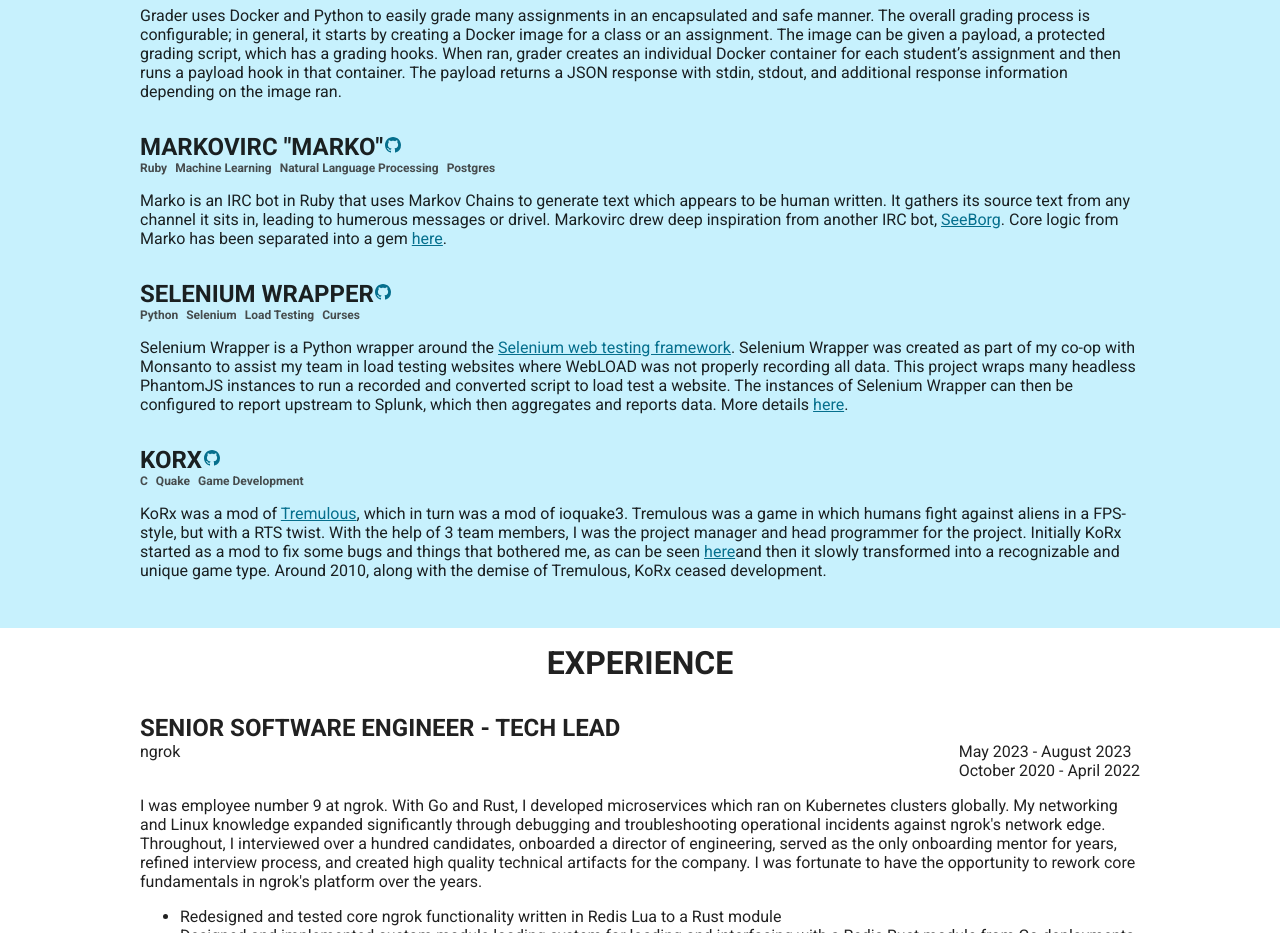
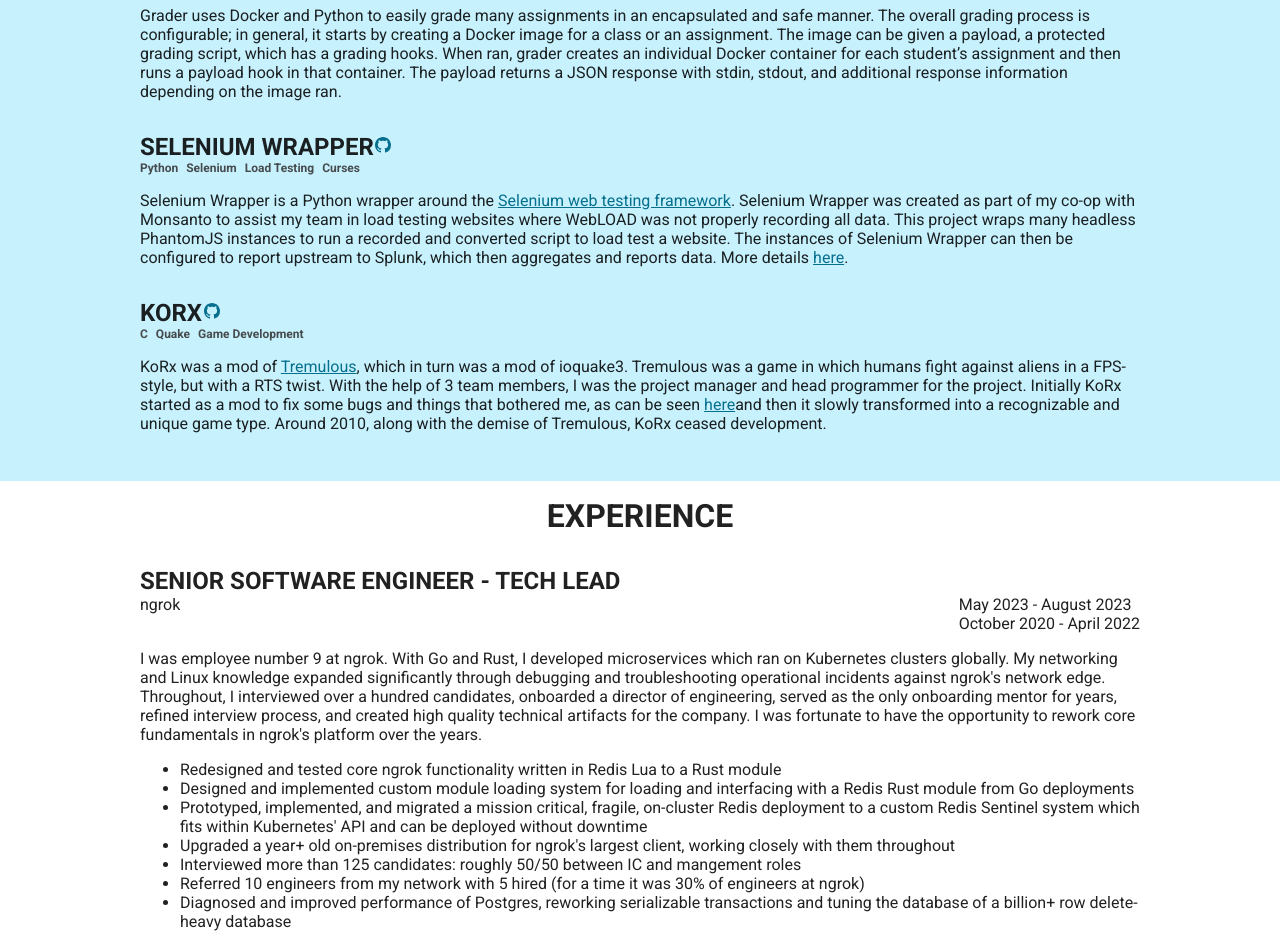
Before and after one commit to brhoades/brod.es, a React app: page / in a window 1280 px wide. Shown: the part 1480-2413 px from the top of the page. Built offline with nearby package versions, Linux system fonts and the light colour scheme.

Commit message:
drop markovirc from projects

```diff
--- a/src/components/sections/Projects.tsx
+++ b/src/components/sections/Projects.tsx
@@ -47,23 +47,6 @@ export default () => (
       </p>
     </ProjectSubsection>
     <ProjectSubsection
-      title={"Markovirc \"Marko\""}
-      github="https://github.com/linuxmercedes/markovirc"
-      tags={['Ruby', 'Machine Learning', 'Natural Language Processing', 'Postgres']}
-      status="Unmaintained"
-    >
-      <p>
-        Marko is an IRC bot in Ruby that uses Markov Chains to
-        generate text which appears to be human written. It gathers
-        its source text from any channel it sits in, leading to
-        humerous messages or drivel. Markovirc drew deep inspiration
-        from another IRC bot, <a
-        href="https://github.com/allanlw/seeborg">SeeBorg</a>. Core
-        logic from Marko has been separated into a gem <a
-        href="https://github.com/brhoades/markov_speech">here</a>.
-      </p>
-    </ProjectSubsection>
-    <ProjectSubsection
       title={"Selenium Wrapper"}
       github="https://github.com/brhoades/selenium_wrapper"
       tags={['Python', 'Selenium', 'Load Testing', 'Curses']}
```
